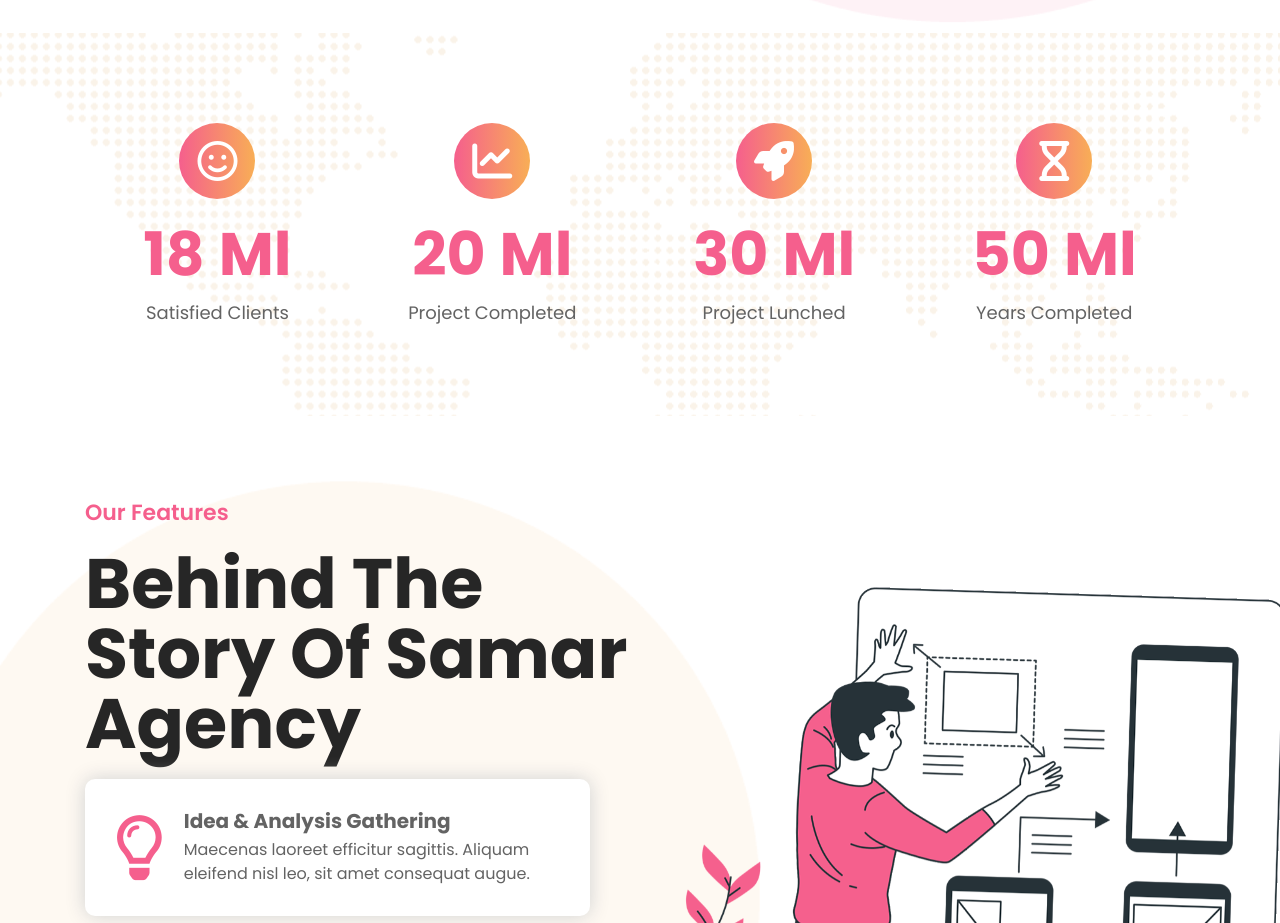
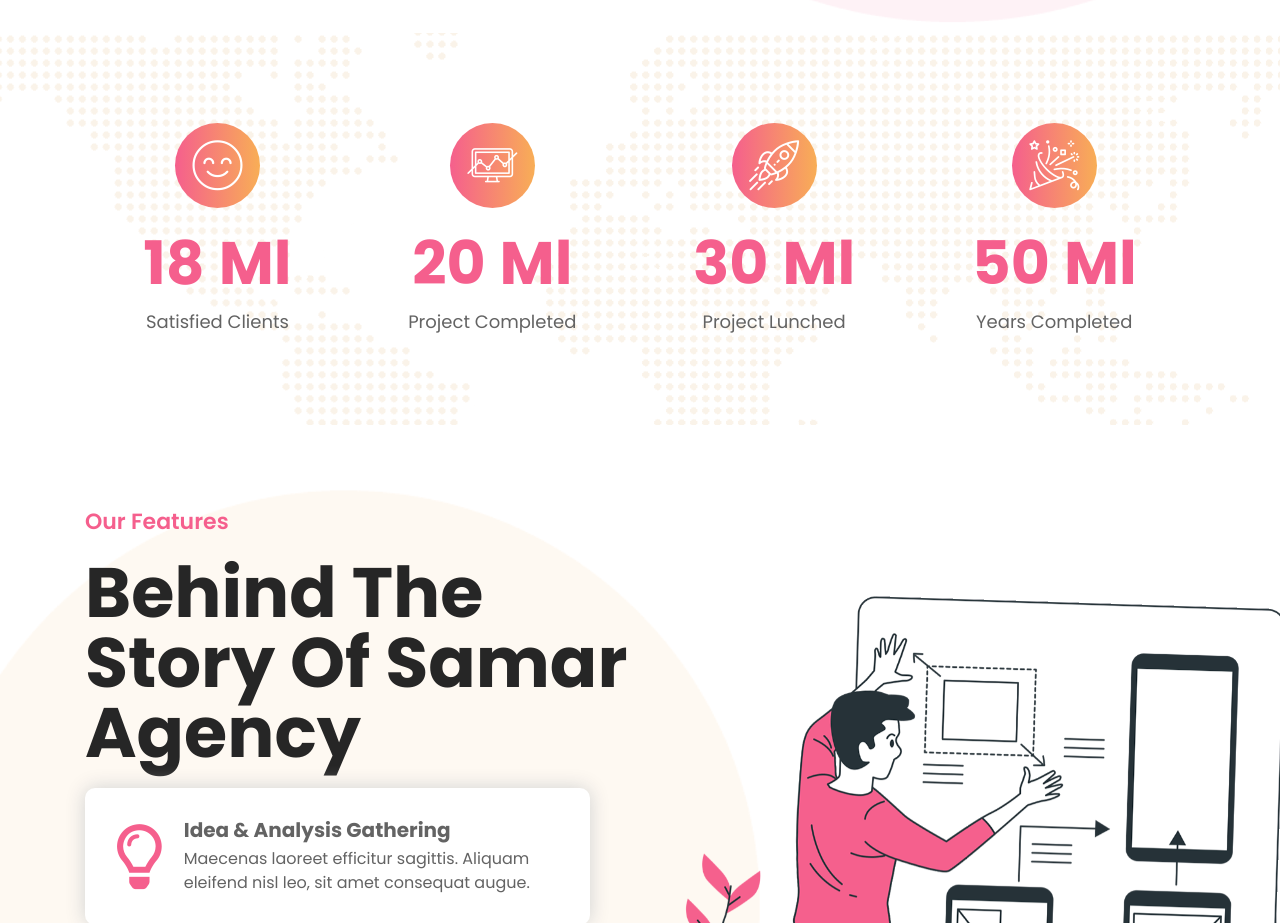
Before and after one commit to giahuy405/Samar__responsive, a plain HTML site: page index.html in a window 1280 px wide. Shown: the part 2460-3383 px from the top of the page. Drawn offline with nearby package versions, Linux system fonts and the light colour scheme; some packages are replaced by stand-ins of ours; a script that the page names is missing.

Commit message:
add flaticon

```diff
--- a/css/index.css
+++ b/css/index.css
@@ -273,14 +273,15 @@ header .header__content nav li:hover span{
    text-align: center;
 }
 .number__item i{
-    font-size: 40px;
+    font-size: 50px;
     color: white;
     background-image: linear-gradient(270deg ,#f8ae56 0%, #f55f8d 100%);
-    height: 76px;
-    width: 76px;
+    height:85px;
+    width: 85px;
     text-align: center;
-    line-height: 76px;
+    line-height: 85px;
     border-radius: 50%;
+    display: inline-block;
 }
 .number__item h3{
     font-size: 60px;
--- a/index.html
+++ b/index.html
@@ -10,8 +10,8 @@
 
     <link rel="stylesheet"
     href="https://maxst.icons8.com/vue-static/landings/line-awesome/line-awesome/1.3.0/css/line-awesome.min.css">
-    <!-- flatIcon================ KHÔNG DÙNG ĐƯỢC =========-->
-    <link rel="stylesheet" href="./css/flaticon/flaticon.css">
+     <!--================   copy 2 cả 2 folder flaticon.css và flaticon.woff2 =========-->
+     <link rel="stylesheet" href="./css/flaticon/flaticon.css">
     <!-- =========owlcarrousel=============== -->
     <link rel="stylesheet" href="https://cdnjs.cloudflare.com/ajax/libs/OwlCarousel2/2.3.4/assets/owl.carousel.min.css">
     <link rel="stylesheet" href="https://cdnjs.cloudflare.com/ajax/libs/OwlCarousel2/2.3.4/assets/owl.theme.default.min.css">
@@ -136,22 +136,22 @@
     <section class="number">
         <div class="number__items container">
             <div class="number__item">
-                <i class="fa-regular fa-face-smile"></i>
+                <i class="flaticon-smile"></i>
                 <h3><span class="counter">18</span>Ml</h3>
                 <p>Satisfied Clients</p>
             </div>
             <div class="number__item">
-                <i class="fa fa-chart-line"></i>
+                <i class="flaticon-line-chart"></i>
                 <h3><span class="counter">20</span>Ml</h3>
                 <p>Project Completed</p>
             </div>
             <div class="number__item">
-                <i class="fa fa-rocket"></i>
+                <i class="flaticon-startup"></i>
                 <h3><span class="counter">30</span>Ml</h3>
                 <p>Project Lunched</p>
             </div>
             <div class="number__item">
-                <i class="fa-solid fa-hourglass"></i>
+                <i class="flaticon-confetti"></i>
                 <h3><span class="counter">50</span>Ml</h3>
                 <p>Years Completed</p>
             </div>
```
Also changed, not shown: css/flaticon/Flaticon.woff2 (added), css/flaticon/flaticon.css (indentation only).
